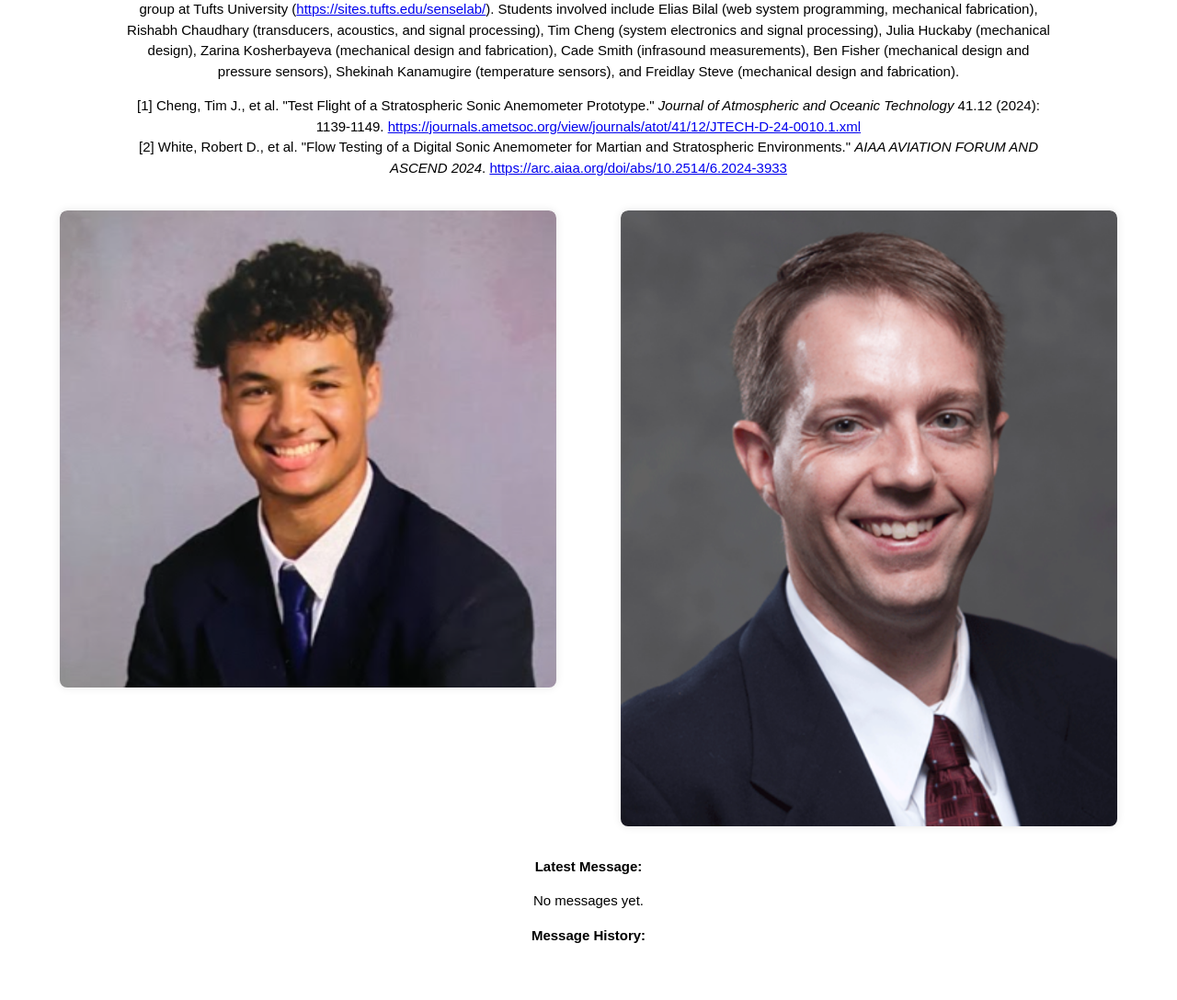
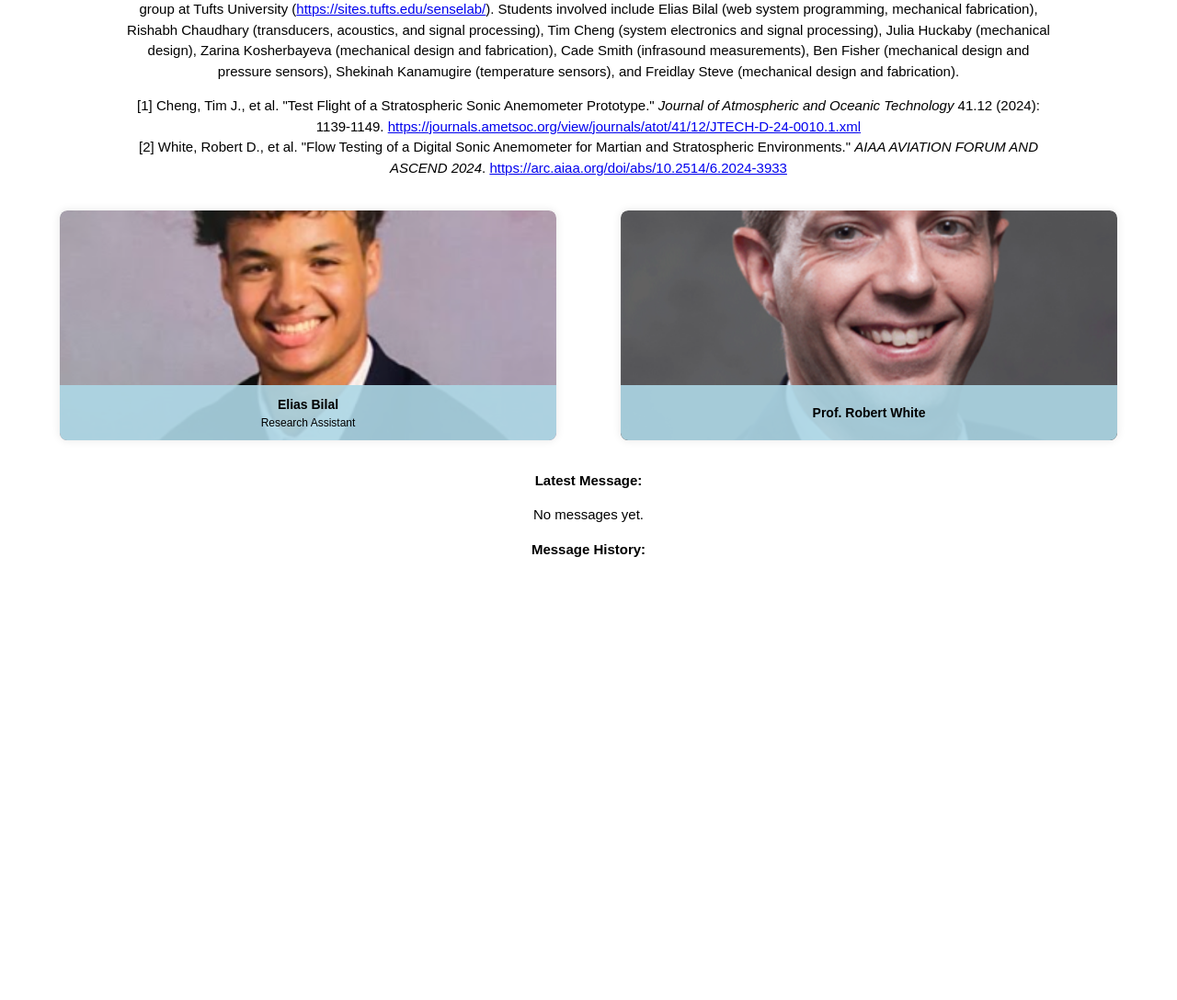
Before and after one commit to ebilal01/ultrasonic_anemometer, a Flask app: page / in a window 1280 px wide. Shown: the part 2388-3476 px from the top of the page at 92% size. After the commit the page ends 2994 px from the top, so only its background shows below. Run offline with Flask 3, Linux system fonts and the light colour scheme; some libraries are stand-ins or nearby versions.

Commit message:
Update format.css

```diff
--- a/static/format.css
+++ b/static/format.css
@@ -319,19 +319,19 @@ button {
     flex-wrap: wrap;
 }
 
-/* Updated two-column layout */
+/* Ensure consistent image size and card layout */
 .two-column-container {
     display: flex;
-    justify-content: space-around; /* Space columns evenly */
+    justify-content: space-around;
     width: 100%;
-    max-width: 1200px; /* Optional: limit width */
-    margin: 0 auto; /* Center the container */
-    gap: 20px; /* Space between columns */
+    max-width: 1200px;
+    margin: 0 auto;
+    gap: 20px;
 }
 
 .column {
-    flex: 1; /* Each column takes equal width */
-    max-width: 45%; /* Limit width to avoid overcrowding */
+    flex: 1;
+    max-width: 45%;
     display: flex;
     flex-direction: column;
     align-items: center;
@@ -341,63 +341,64 @@ button {
     position: relative;
     overflow: hidden;
     border-radius: 8px;
-    box-shadow: 0 0 10px rgba(0,0,0,0.1);
-    width: 100%; /* Full width of column */
-    margin-bottom: 0; /* No bottom margin for single card */
+    box-shadow: 0 0 10px rgba(0, 0, 0, 0.1);
+    width: 100%;
+    height: 250px; /* Fixed height for uniformity */
 }
 
 .imgBx {
     width: 100%;
-    max-width: 100%; /* Ensure images fill the card */
+    height: 100%; /* Match card height */
     position: relative;
     overflow: hidden;
-    border-radius: 8px 8px 0 0; /* Rounded corners for the image container */
+    border-radius: 8px 8px 0 0;
 }
 
 .imgBx img {
     width: 100%;
-    height: auto;
+    height: 100%; /* Fill the container */
+    object-fit: cover; /* Scale image uniformly, cropping if needed */
     display: block;
 }
 
-.imgBx:hover img {
-    transform: scale(1.1);
-}
-
+/* Always visible banner covering lower 20% */
 .overlay {
     position: absolute;
-    top: 0;
+    bottom: 0; /* Anchor to bottom */
     left: 0;
     right: 0;
-    bottom: 0;
-    background: rgba(173, 216, 230, 0.9); /* Baby blue background color */
+    height: 20%; /* Cover lower 20% */
+    background: rgba(173, 216, 230, 0.9); /* Baby blue, semi-transparent */
     display: flex;
     flex-direction: column;
     justify-content: center;
     align-items: center;
-    padding: 10px;
-    border-radius: 8px; /* Rounded corners for the overlay */
+    padding: 5px; /* Reduced padding for smaller area */
+    border-radius: 0 0 8px 8px; /* Round bottom corners only */
     color: #fff;
-    opacity: 0; /* Initially hidden */
-    transition: opacity 0.3s ease;
+    opacity: 1; /* Always visible */
 }
 
-.card:hover .overlay {
-    opacity: 1; /* Show overlay on hover */
-}
-
+/* Adjust text size for smaller banner */
 .overlay h2 {
-    font-size: 18px;
+    font-size: 14px; /* Smaller to fit */
     margin: 0;
     text-align: center;
 }
 
 .overlay p {
-    font-size: 14px;
-    margin-top: 10px;
+    font-size: 12px; /* Smaller to fit */
+    margin: 2px 0 0;
     text-align: center;
+    line-height: 1.2; /* Tighter line height */
 }
 
+/* Remove hover effect */
+.card:hover .overlay {
+    opacity: 1; /* Already visible, no change needed */
+}
+
+/* Optional: Ensure .gridy provides padding */
 .gridy {
-    padding: 20px; /* Optional: padding around the container */
+    padding: 20px;
 }
```
